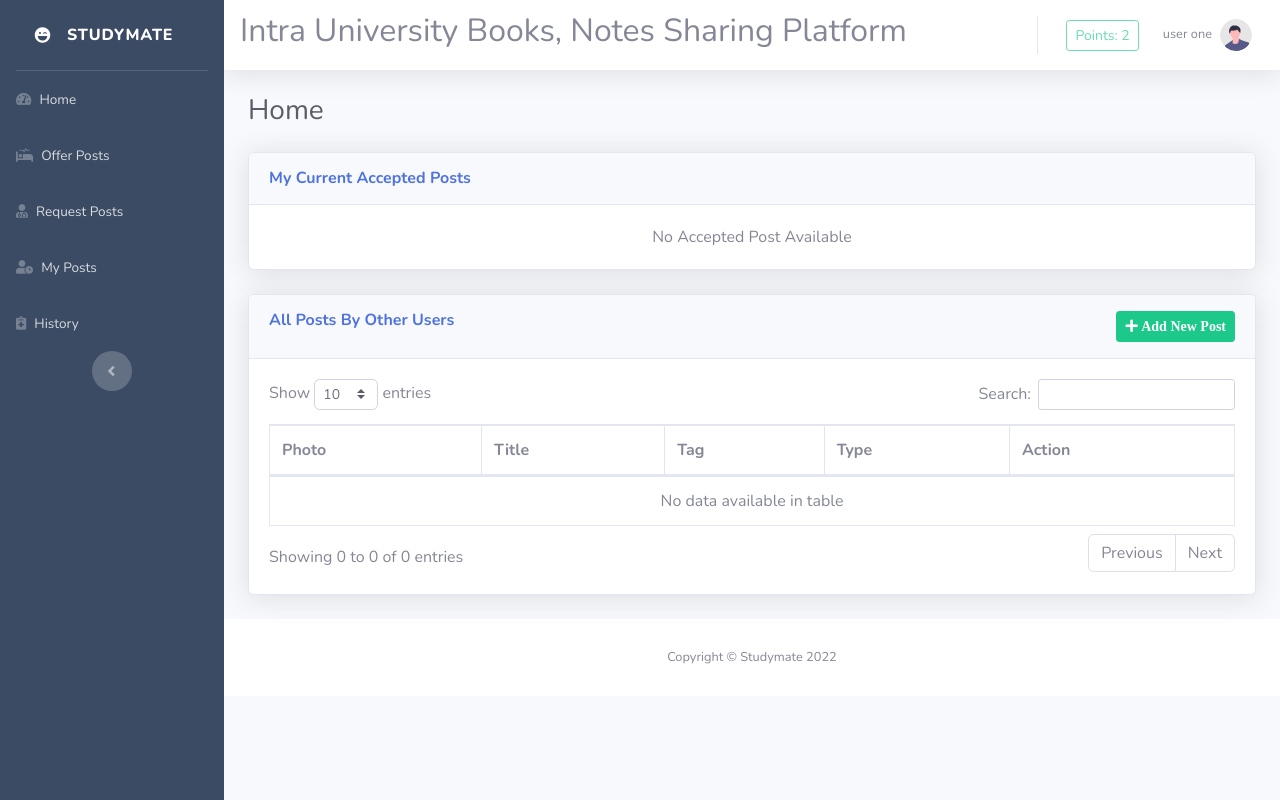
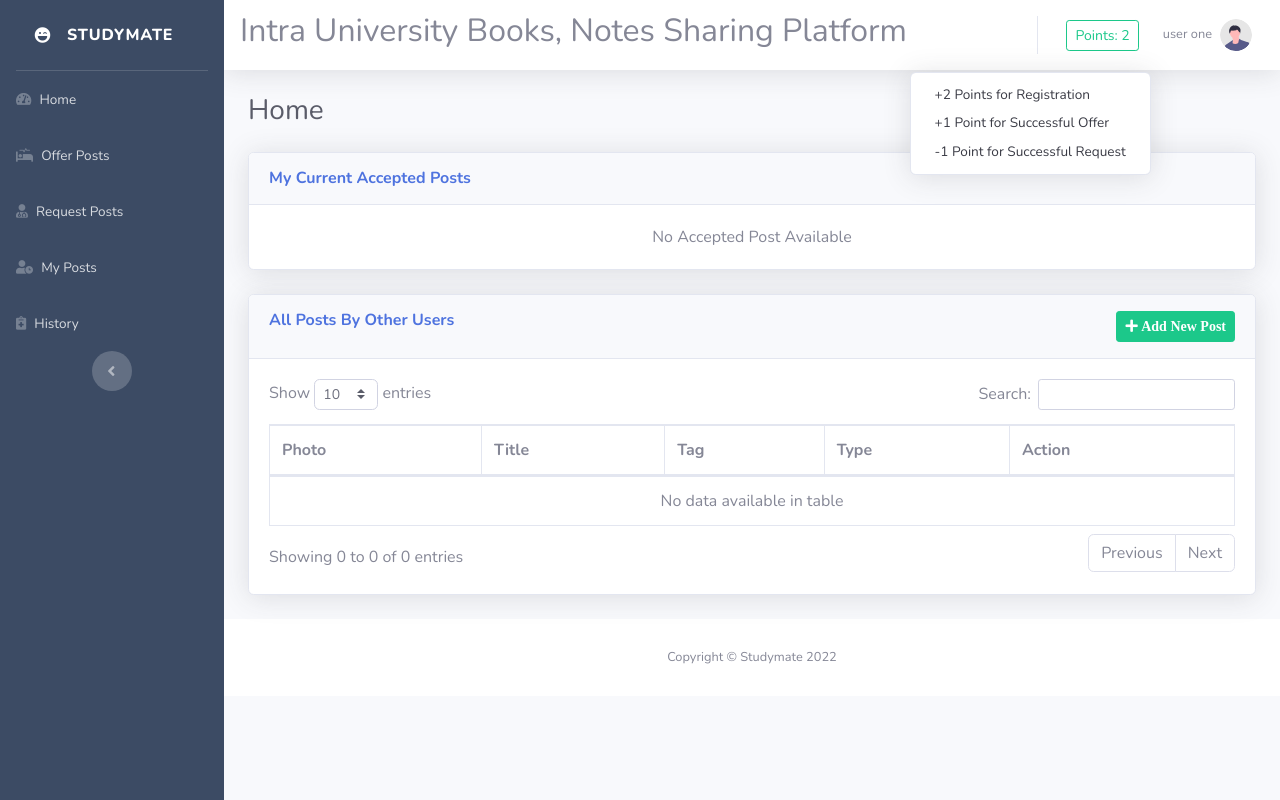
Before and after one commit to ihjohny/studymate-books-notes-exchanging-system, a PHP site: page /home.php in a window 1280 px wide, after a click that opens the changed part. Run offline with PHP 8.4, Linux system fonts and the light colour scheme; a user stored in the database is signed in; data comes from the database, SQL or seed files in the repository; data that the repository does not hold is empty.

Commit message:
update point view

```diff
--- a/basehome.php
+++ b/basehome.php
@@ -146,8 +146,14 @@ if (!$object->is_login()) {
 
                         <li class="nav-item dropdown no-arrow">
                             <a class="nav-link dropdown-toggle" href="#" id="userDropdown" role="button" data-toggle="dropdown" aria-haspopup="true" aria-expanded="false">
-                                <button class="btn btn-outline-<?php echo $point_color; ?> btn-sm" disabled>Points: <?php echo $point; ?></button>
+                                <button class="btn btn-outline-<?php echo $point_color; ?> btn-sm">Points: <?php echo $point; ?></button>
                             </a>
+
+                            <div class="dropdown-menu dropdown-menu-right shadow animated--grow-in" aria-labelledby="userDropdown">
+                                <span class="dropdown-item">+2 Points for Registration</span>
+                                <span class="dropdown-item">+1 Point for Successful Offer</span>
+                                <span class="dropdown-item">-1 Point for Successful Request</span>
+                            </div>
                         </li>
 
                         <!-- Nav Item - User Information -->
```
